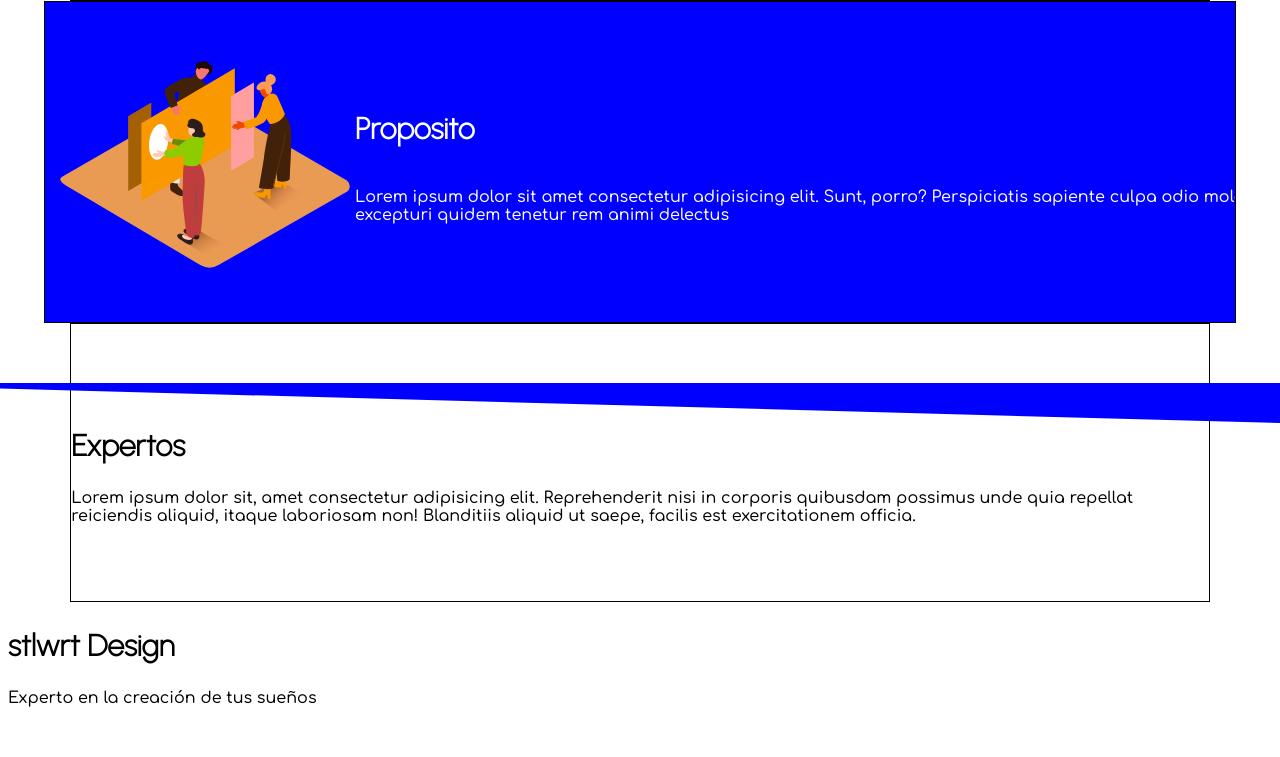
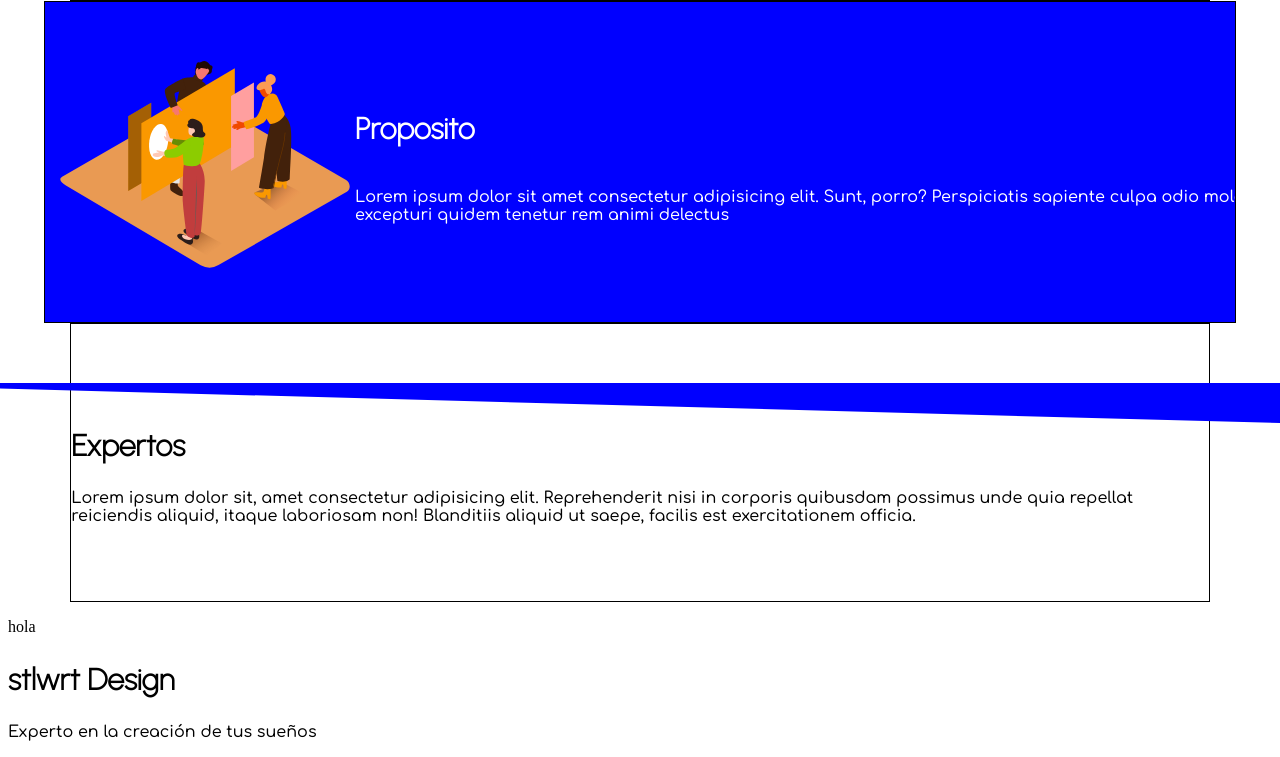
Before and after one commit to stalwrt/primer-pagina-personal, a plain HTML site: page index.html in a window 1280 px wide. Shown: the part 978-1735 px from the top of the page. Before the commit the page ends 1701 px from the top, so only its background shows below. Drawn offline with Linux system fonts and the light colour scheme.

Commit message:
Esta es la primer copia del proyecto

```diff
--- a/index.html
+++ b/index.html
@@ -100,6 +100,10 @@
         </section>
     </main>
 
+    <div class="prueba">
+        <p>hola</p>
+    </div>
+
     <footer class="contacto">
         <div class="contact-us">
             <h2 class="subtitulos">stlwrt Design</h2>
```
